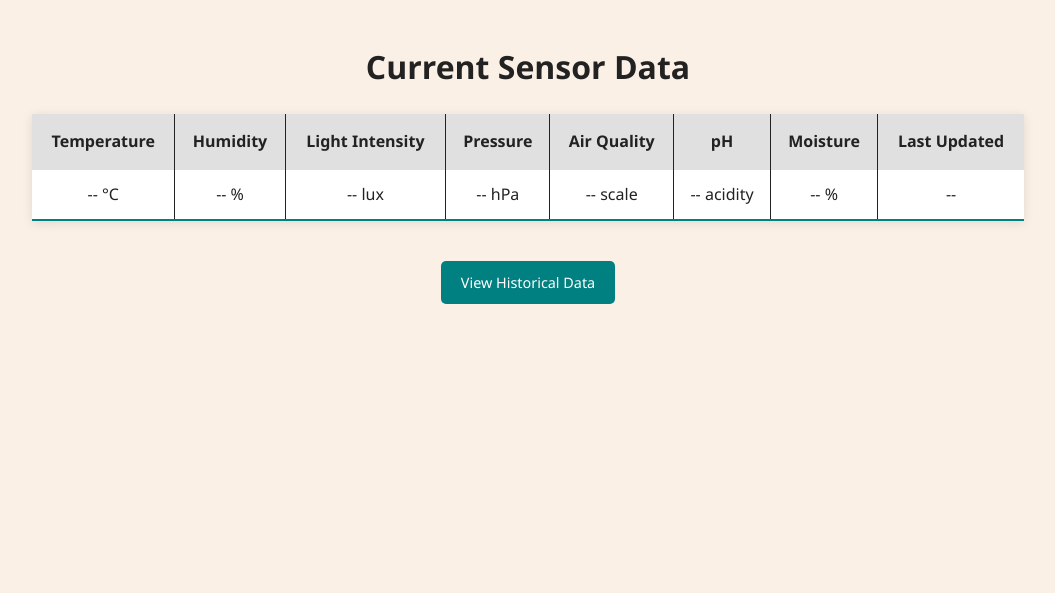
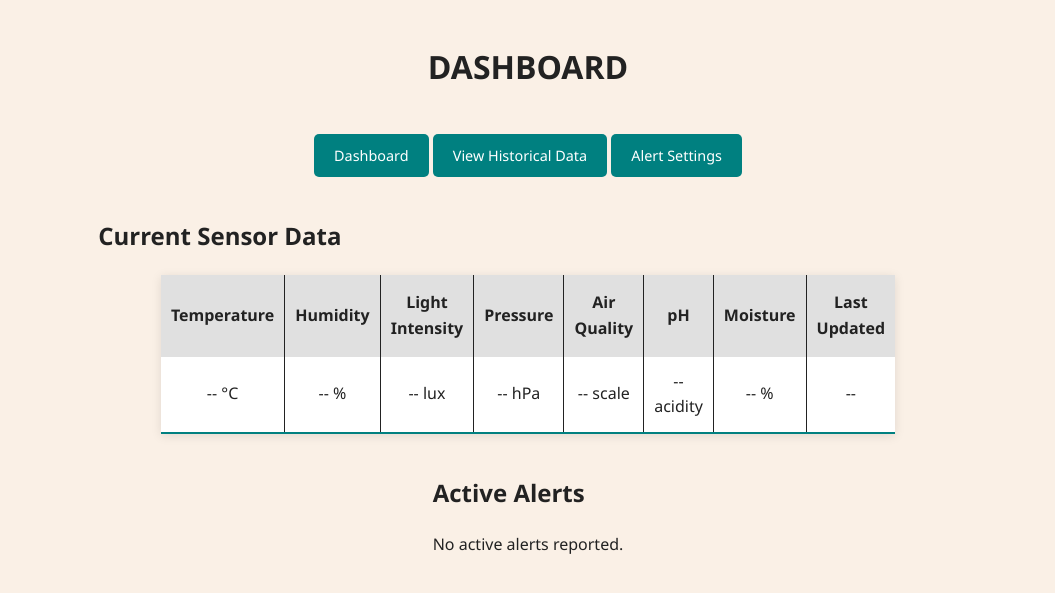
Before and after one commit to G-OrdiaD/GreenhouseSolution, a Flask app: page / in a window 1280 px wide. Shown: the top 593 px of the page, without its empty margins (112-1167 px from the left). Run offline with Flask 3, Linux system fonts and the light colour scheme; data that the repository does not hold is empty.

Commit message:
updated files

```diff
--- a/app/routes.py
+++ b/app/routes.py
@@ -11,15 +11,17 @@ def dashboard():
         conn = get_db_connection()
         cursor = conn.cursor(dictionary=True)
 
+        # Fetch the latest sensor reading
         cursor.execute("SELECT * FROM sensor_readings ORDER BY timestamp DESC LIMIT 1")
-        data = cursor.fetchone()
+        latest_data = cursor.fetchone() or {}
 
-        cursor.execute("SELECT * FROM issues WHERE status != 'resolved' ORDER BY timestamp DESC")
-        issues = cursor.fetchall()
+        # Fetch active alerts (assuming you might want a status column later)
+        cursor.execute("SELECT * FROM alerts ORDER BY timestamp DESC")
+        active_alerts = cursor.fetchall()
 
         return render_template('dashboard.html',
-                               data=data or {},
-                               issues=issues)
+                               data=latest_data,
+                               alerts=active_alerts)  # Pass the active alerts to the template
     except Exception as e:
         app.logger.error(f"Dashboard error: {e}")
         return render_template('error.html')
@@ -73,3 +75,47 @@ def history():
 @app.errorhandler(500)
 def internal_error(error):
     return "An internal error occurred. Please try again later.", 500
+
+ADMIN_USERS = {'Manager'}  # Replace with your actual admin usernames
+
+def is_admin():
+    current_user = 'Manager'  #replace with actual user retrieval
+    return current_user in ADMIN_USERS
+
+@app.route('/settings', methods=['GET', 'POST'])
+def settings():
+    if not is_admin():
+        return "Unauthorized Access", 403  # Or redirect to an error page
+
+    conn = None
+    try:
+        conn = get_db_connection()
+        cursor = conn.cursor(dictionary=True)
+
+        if request.method == 'POST':
+            updated_thresholds = request.form
+
+            for parameter, value in updated_thresholds.items():
+                if parameter.endswith('_min'):
+                    sensor = parameter[:-4]
+                    min_value = value
+                    cursor.execute("UPDATE optimal_ranges SET min_value = %s WHERE parameter = %s", (min_value, sensor))
+                elif parameter.endswith('_max'):
+                    sensor = parameter[:-4]
+                    max_value = value
+                    cursor.execute("UPDATE optimal_ranges SET max_value = %s WHERE parameter = %s", (max_value, sensor))
+            conn.commit()
+            return redirect(url_for('settings'))  # Redirect to refresh the page
+
+        # Fetch current thresholds for display
+        cursor.execute("SELECT parameter, min_value, max_value FROM optimal_ranges")
+        thresholds = {row['parameter']: row for row in cursor.fetchall()}
+
+        return render_template('settings.html', thresholds=thresholds)
+
+    except Exception as e:
+        app.logger.error(f"Settings error: {e}")
+        return render_template('error.html')
+    finally:
+        if conn and conn.is_connected():
+            conn.close()
--- a/app/static/CSS/dashboard.css
+++ b/app/static/CSS/dashboard.css
@@ -84,8 +84,9 @@ main {
 /* TABLE STYLES */
 table {
   width: 80%;
+  max-width: 900px; /* Added max-width for better control */
+  margin: 20px auto; /* Center the table horizontally and add vertical spacing */
   border-collapse: collapse;
-  margin-bottom: 20px;
   background-color: var(--white);
   box-shadow: 0 2px 10px rgba(0,0,0,0.1);
 }
@@ -100,7 +101,7 @@ th {
 }
 
 td {
-  padding: 12px 10px;
+  padding: 12px 10px; /* Increased padding for better spacing */
   text-align: center;
   border-bottom: 1px solid var(--grey);
   border-right: 1px solid var(--black);
--- a/app/templates/dashboard.html
+++ b/app/templates/dashboard.html
@@ -1,7 +1,15 @@
 {% extends "base.html" %}
 {% block content %}
 <main>
-    <h1>Current Sensor Data</h1>
+    <h1>DASHBOARD</h1>
+
+    <nav>
+        <a href="{{ url_for('dashboard') }}" class="nav-button">Dashboard</a>
+        <a href="{{ url_for('history') }}" class="nav-button">View Historical Data</a>
+        <a href="{{ url_for('settings') }}" class="nav-button">Alert Settings</a> </nav>
+
+    <section class="latest-data">
+        <h2>Current Sensor Data</h2>
         <table>
             <thead>
                 <tr>
@@ -28,6 +36,32 @@
                 </tr>
             </tbody>
         </table>
-    <a href="{{ url_for('history') }}" class="nav-button">View Historical Data</a>
+    </section>
+
+    <section class="active-alerts">
+        <h2>Active Alerts</h2>
+        {% if alerts %}
+        <ul>
+            {% for alert in alerts %}
+            <li>
+                <strong>{{ alert.sensor_type|capitalize }}</strong>:
+                Reading {{ alert.reading_value }} breached
+                {% if alert.threshold_type == 'min' %}
+                    minimum threshold of {{ alert.threshold_value }}
+                {% else %}
+                    maximum threshold of {{ alert.threshold_value }}
+                {% endif %}
+                at {{ alert.timestamp }}
+                {% if alert.status %}
+                <span class="alert-status {{ alert.status|lower }}">{{ alert.status|capitalize }}</span>
+                {% endif %}
+            </li>
+            {% endfor %}
+        </ul>
+        {% else %}
+        <p>No active alerts reported.</p>
+        {% endif %}
+    </section>
+
 </main>
 {% endblock %}
--- a/app/utils/db_utils.py
+++ b/app/utils/db_utils.py
@@ -28,17 +28,24 @@ def get_db_connection():
 
 
 def insert_sensor_data(data):
-    """Inserts sensor data into MySQL"""
-    query = """
+    """Inserts sensor data into MySQL and checks for alerts."""
+    query_insert = """
     INSERT INTO sensor_readings
     (temperature, pressure, light_intensity, humidity, air_quality, pH, moisture)
     VALUES (%s, %s, %s, %s, %s, %s, %s)
+    """
+    query_thresholds = "SELECT parameter, min_value, max_value FROM optimal_ranges"
+    query_insert_alert = """
+    INSERT INTO alerts (timestamp, sensor_type, reading_value, threshold_type, threshold_value)
+    VALUES (%s, %s, %s, %s, %s)
     """
     conn = None
     try:
         conn = get_db_connection()
         cursor = conn.cursor()
-        cursor.execute(query, (
+
+        # Insert the new sensor data
+        cursor.execute(query_insert, (
             data['temperature'],
             data['pressure'],
             data['light_intensity'],
@@ -48,10 +55,62 @@ def insert_sensor_data(data):
             data['moisture']
         ))
         conn.commit()
+
+        # Fetch current thresholds
+        cursor.execute(query_thresholds)
+        thresholds = {row['parameter']: {'min': row['min_value'], 'max': row['max_value']} for row in cursor.fetchall()}
+
+        timestamp = datetime.now()
+
+        # Check for alerts
+        if 'temperature' in data and 'temperature' in thresholds:
+            if data['temperature'] < thresholds['temperature']['min']:
+                cursor.execute(query_insert_alert, (timestamp, 'temperature', data['temperature'], 'min', thresholds['temperature']['min']))
+            elif data['temperature'] > thresholds['temperature']['max']:
+                cursor.execute(query_insert_alert, (timestamp, 'temperature', data['temperature'], 'max', thresholds['temperature']['max']))
+
+        if 'pressure' in data and 'pressure' in thresholds:
+            if data['pressure'] < thresholds['pressure']['min']:
+                cursor.execute(query_insert_alert, (timestamp, 'pressure', data['pressure'], 'min', thresholds['pressure']['min']))
+            elif data['pressure'] > thresholds['pressure']['max']:
+                cursor.execute(query_insert_alert, (timestamp, 'pressure', data['pressure'], 'max', thresholds['pressure']['max']))
+
+        if 'light_intensity' in data and 'light_intensity' in thresholds:
+            if data['light_intensity'] < thresholds['light_intensity']['min']:
+                cursor.execute(query_insert_alert, (timestamp, 'light_intensity', data['light_intensity'], 'min', thresholds['light_intensity']['min']))
+            elif data['light_intensity'] > thresholds['light_intensity']['max']:
+                cursor.execute(query_insert_alert, (timestamp, 'light_intensity', data['light_intensity'], 'max', thresholds['light_intensity']['max']))
+
+        if 'humidity' in data and 'humidity' in thresholds:
+            if data['humidity'] < thresholds['humidity']['min']:
+                cursor.execute(query_insert_alert, (timestamp, 'humidity', data['humidity'], 'min', thresholds['humidity']['min']))
+            elif data['humidity'] > thresholds['humidity']['max']:
+                cursor.execute(query_insert_alert, (timestamp, 'humidity', data['humidity'], 'max', thresholds['humidity']['max']))
+
+        if 'air_quality' in data and 'air_quality' in thresholds:
+            if data['air_quality'] < thresholds['air_quality']['min']:
+                cursor.execute(query_insert_alert, (timestamp, 'air_quality', data['air_quality'], 'min', thresholds['air_quality']['min']))
+            elif data['air_quality'] > thresholds['air_quality']['max']:
+                cursor.execute(query_insert_alert, (timestamp, 'air_quality', data['air_quality'], 'max', thresholds['air_quality']['max']))
+
+        if 'pH' in data and 'pH' in thresholds:
+            if data['pH'] < thresholds['pH']['min']:
+                cursor.execute(query_insert_alert, (timestamp, 'pH', data['pH'], 'min', thresholds['pH']['min']))
+            elif data['pH'] > thresholds['pH']['max']:
+                cursor.execute(query_insert_alert, (timestamp, 'pH', data['pH'], 'max', thresholds['pH']['max']))
+
+        if 'moisture' in data and 'moisture' in thresholds:
+            if data['moisture'] < thresholds['moisture']['min']:
+                cursor.execute(query_insert_alert, (timestamp, 'moisture', data['moisture'], 'min', thresholds['moisture']['min']))
+            elif data['moisture'] > thresholds['moisture']['max']:
+                cursor.execute(query_insert_alert, (timestamp, 'moisture', data['moisture'], 'max', thresholds['moisture']['max']))
+
+        conn.commit()
+
     except Error as e:
         if conn:
             conn.rollback()
-        raise RuntimeError(f"Failed to insert data: {e}")
+        raise RuntimeError(f"Failed to insert data or check alerts: {e}")
     finally:
         if conn and conn.is_connected():
             cursor.close()
```
Also changed, not shown: app/templates/settings.html (added, +40 -0 lines). Lines whose indentation alone changed are shown as unchanged.
